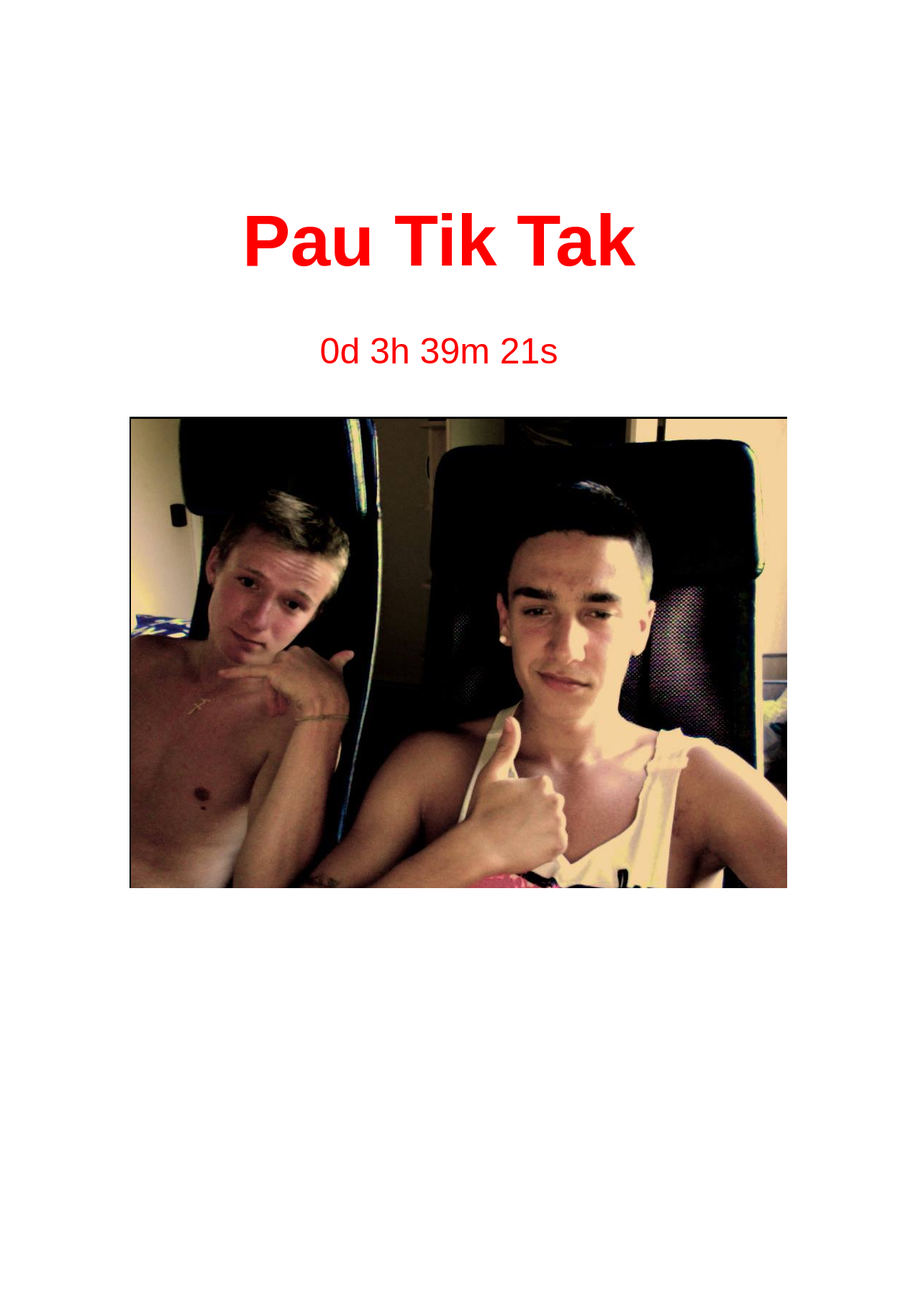
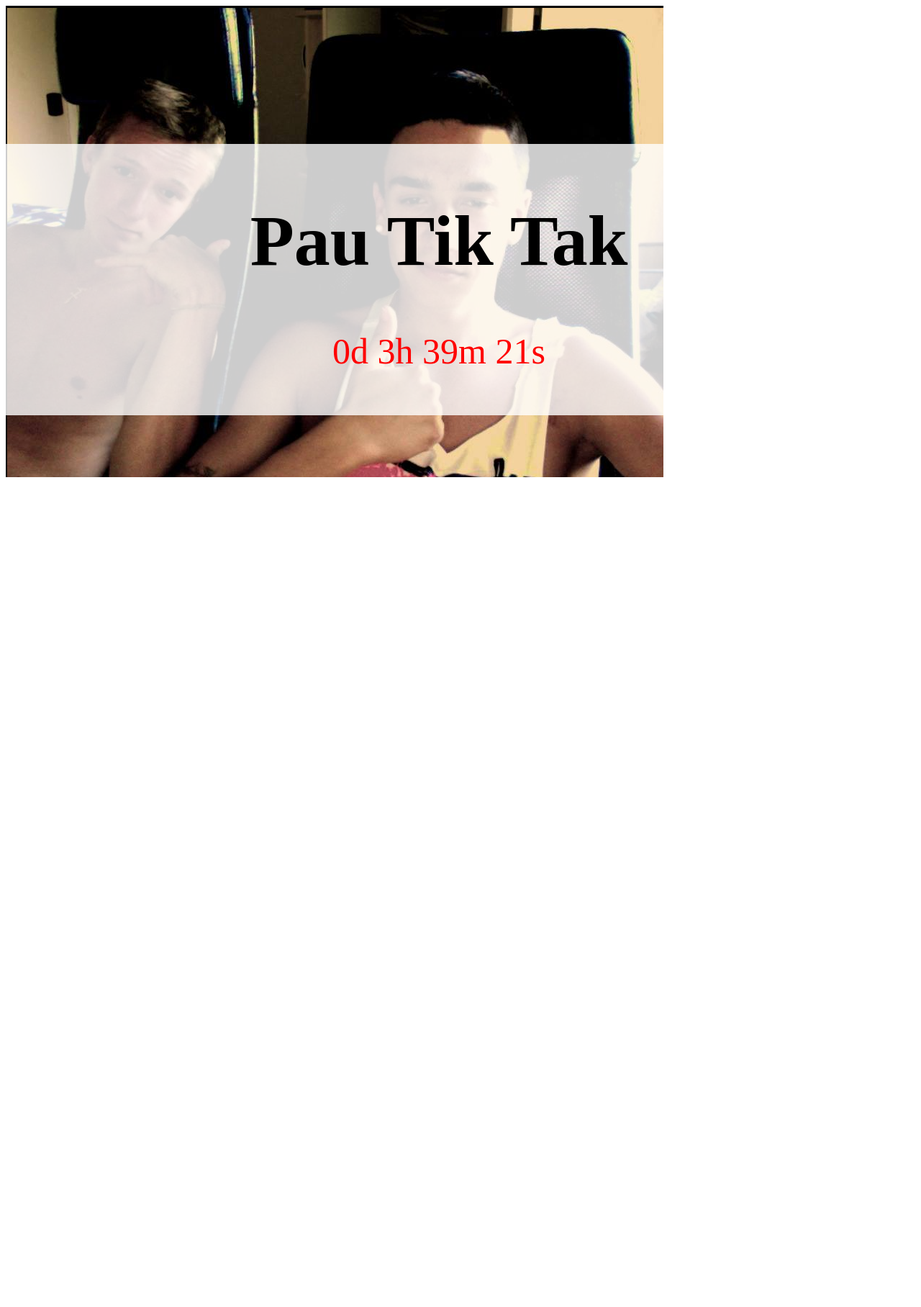
Before and after one commit to AlexAbades/alexabades.github.io, a Jekyll site: the page about.html, which Jekyll copies as it is, in a window 1280 px wide. Shown: the whole page at 72% size. Built offline with Jekyll 4.4.1, drawn with Linux system fonts in a browser that asks for light colours; after the commit the page ends 900 px from its top, so only the background shows below that.

Commit message:
Update about.html

```diff
--- a/about.html
+++ b/about.html
@@ -34,24 +34,20 @@ background: '/img/bg-about.jpg'
 
 <!-- Countdown Timer CSS -->
 <style>
-body {
-    display: flex;
-    justify-content: center;
-    align-items: center;
-    height: 200vh;
-    font-family: Arial, sans-serif;
+#countdown {
+    position: absolute;
+    top: 200px;  /* Include the unit 'px' */
+    right: 30px; /* Include the unit 'px' */
+    width: 100%;
+    font-size: 50;
+    text-align: center;
+    background-color: rgba(255, 255, 255, 0.8);
+    padding: 10px 0;
 }
 
-#countdown {
-    position: absolute;
-    top: 200;
-    right: 30;
-    width: 100%;
-    text-align: center;
-    font-size: 50;
-     color: red;
-    background-color: rgba(255, 255, 255, 0.8);
-    padding: 10px 0;
+#timer {
+  color: red;
+  font-size: 50px; /* Include the unit 'px' */
 }
 
 </style>
```
